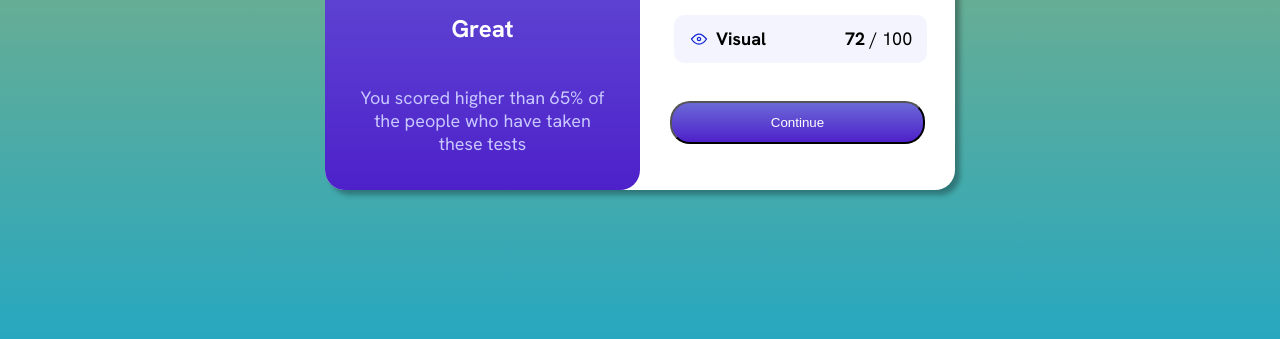
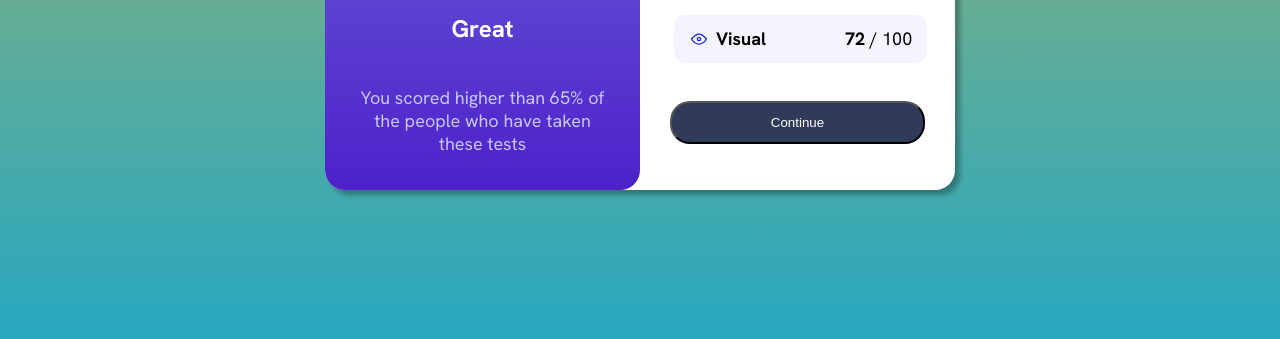
Before and after one commit to memominguez/results-summary-component, a plain HTML site: page index.html in a window 1280 px wide. Shown: the part 435-774 px from the top of the page. Drawn offline with Linux system fonts and the light colour scheme.

Commit message:
Button hover modified

```diff
--- a/style.css
+++ b/style.css
@@ -196,18 +196,26 @@ li:nth-child(4) .item-left p {
   font-weight: 700;
 }
 
+
+
 button {
   width: 100%;
   padding: 12px;
   margin-top: 20px;
   border-radius: 20px;
-  /* background: var(--dark-gray-blue); */
+  background: var(--dark-gray-blue);
+  color: var(--white);
+  cursor: pointer;
+  /* transition: all 0.3s ease-in; */
+}
+
+button:hover {
+  background: transparent;
   background-image: linear-gradient(
     to top,
     hsla(256, 72%, 46%, 1),
     hsla(241, 72%, 46%, 0.65)
-  );
-  color: var(--white);
+    );
 }
 
 @media screen and (max-width: 768px) {
```
